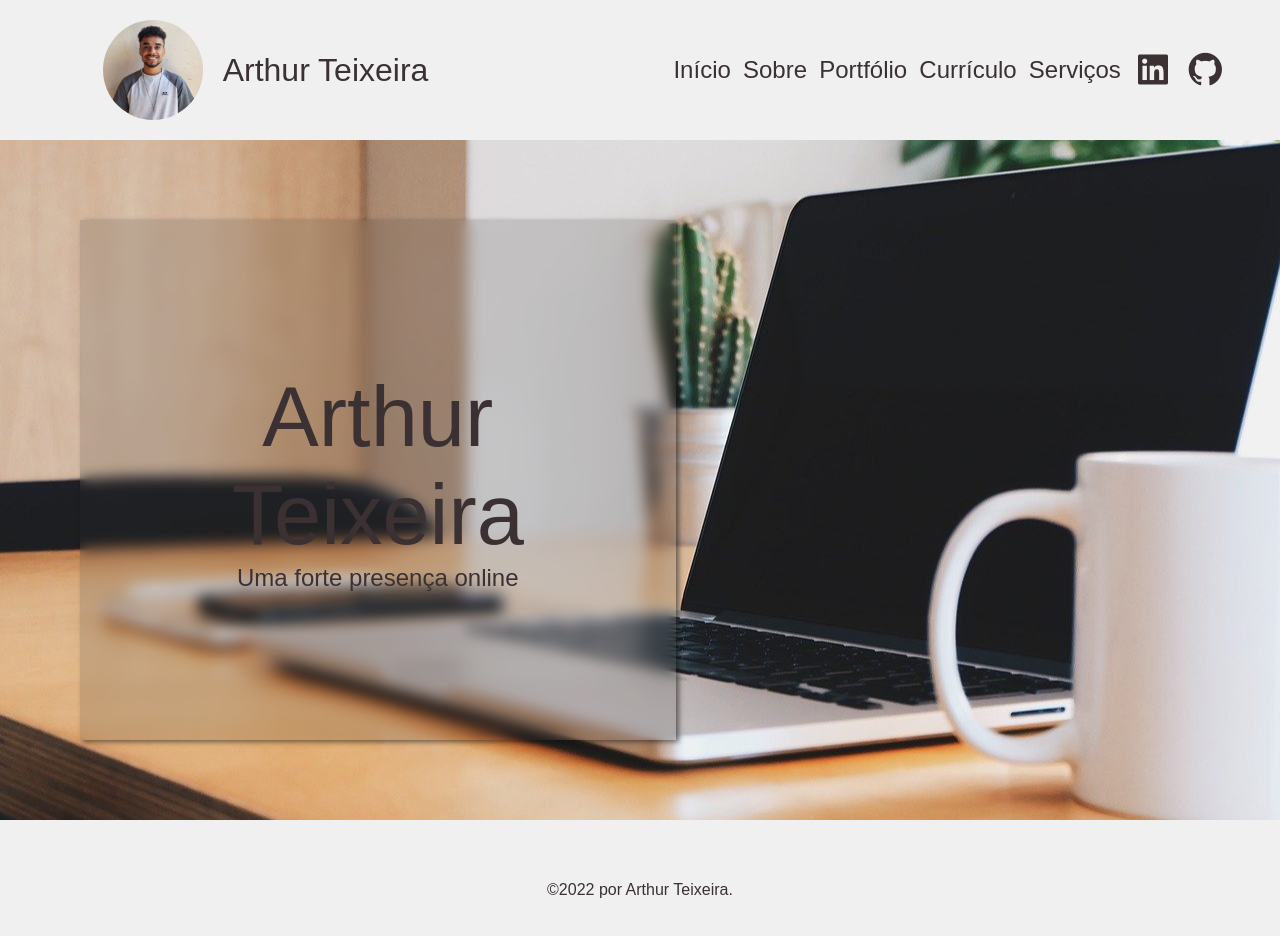
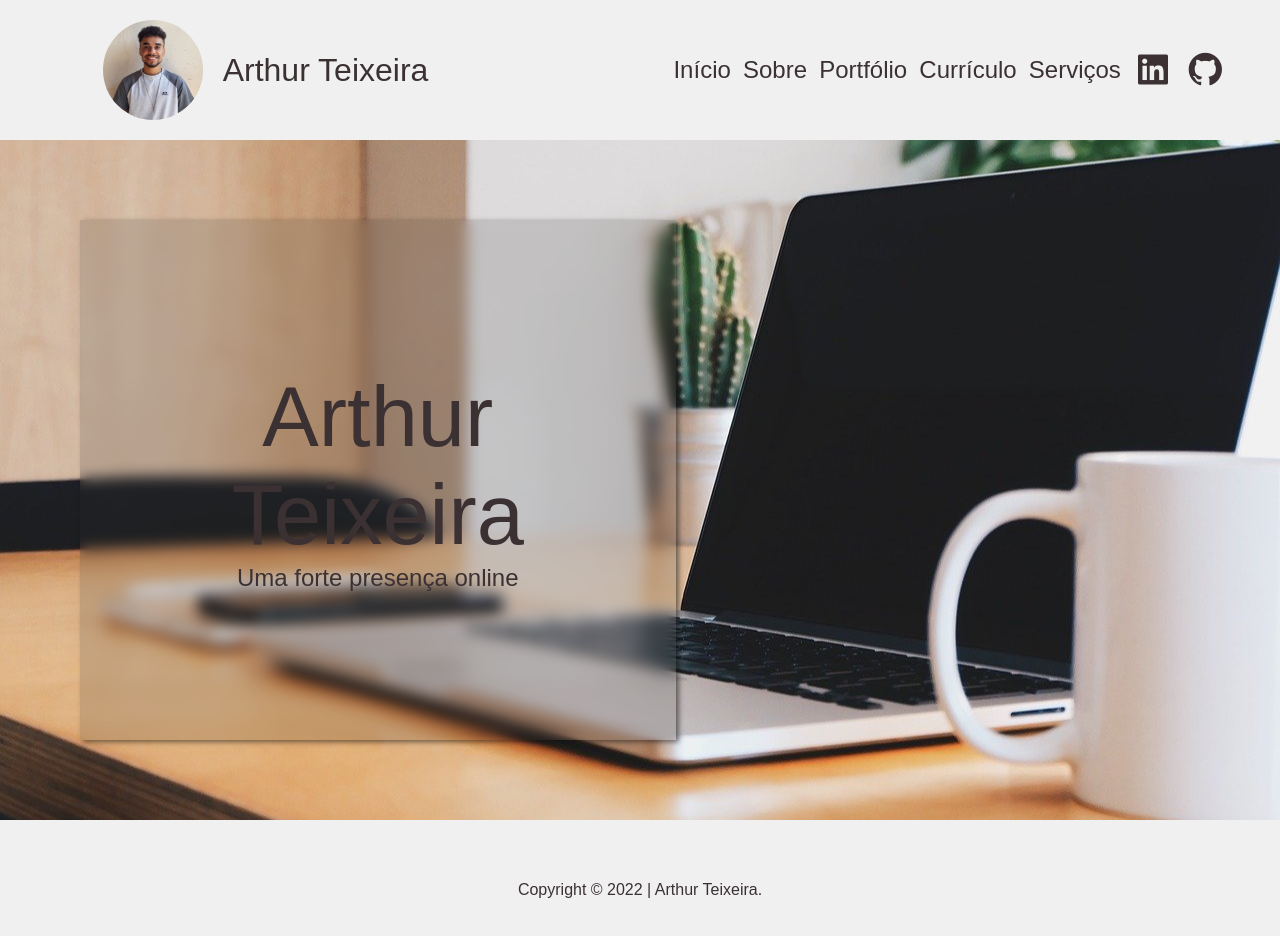
Before and after one commit to TuzinF5/arthur-teixeira-portfolio, a React (Create React App) app: page / in a window 1280 px wide. Shown: the top 936 px of the page. Built offline with nearby package versions, Linux system fonts and the light colour scheme; a web font is replaced by a local one.

Commit message:
Mudando mensagem

```diff
--- a/src/components/Footer.js
+++ b/src/components/Footer.js
@@ -5,7 +5,7 @@ export default class Footer extends Component {
   render() {
     return (
       <footer className={ style.footer }>
-        <p>©2022 por Arthur Teixeira.</p>
+        <p>Copyright © 2022 | Arthur Teixeira.</p>
       </footer>
     );
   }
```
